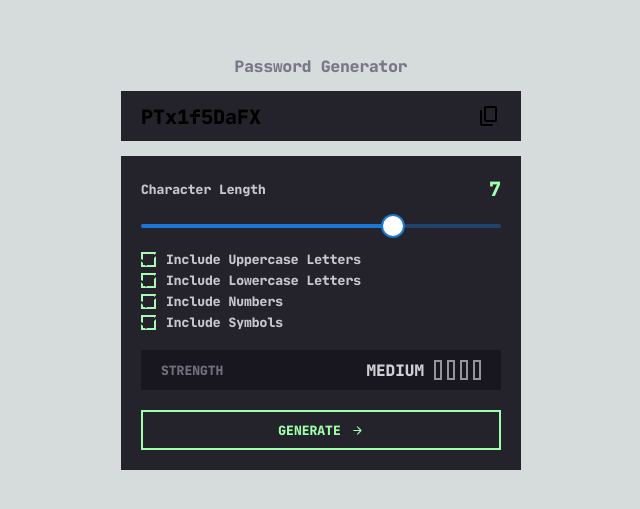
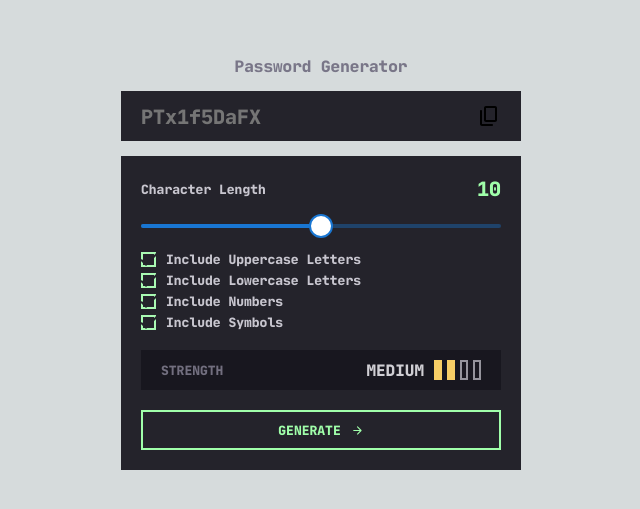
Before and after one commit to Mukesh-Sharma400/Password-Generator, a Next.js app: page / in a window 1280 px wide. Shown: the part 137-646 px from the top of the page, without its empty margins (319-959 px from the left). Built offline with nearby package versions, Linux system fonts and the light colour scheme.

Commit message:
Generating and Coping Password

```diff
--- a/src/app/page.js
+++ b/src/app/page.js
@@ -1,16 +1,21 @@
 "use client";
 
-import { useState } from "react";
 import styled from "styled-components";
+import { Tooltip } from "@mui/material";
+import { useRef, useState } from "react";
 import Slider from "@mui/material/Slider";
-import Rating from "@mui/material/Rating";
-import CropPortraitIcon from "@mui/icons-material/CropPortrait";
+import MuiAlert from "@mui/material/Alert";
+import Snackbar from "@mui/material/Snackbar";
+import CustomCheckbox from "./CustomCheckbox";
 import ContentCopyRoundedIcon from "@mui/icons-material/ContentCopyRounded";
 import ArrowForwardRoundedIcon from "@mui/icons-material/ArrowForwardRounded";
-import CustomCheckbox from "./CustomCheckbox";
 
 export default function Home() {
-  const [value, setValue] = useState(7);
+  const [password, setPassword] = useState("");
+  const [value, setValue] = useState(10);
+  const passwordRef = useRef(null);
+  const [snackbarOpen, setSnackbarOpen] = useState(false);
+  const [snackbarMessage, setSnackbarMessage] = useState("");
 
   const handleSliderChange = (event, newValue) => {
     setValue(newValue);
@@ -20,13 +25,56 @@ export default function Home() {
     console.log("Checkbox checked:", isChecked);
   };
 
+  function generateRandomPassword(length) {
+    const charset =
+      "abcdefghijklmnopqrstuvwxyzABCDEFGHIJKLMNOPQRSTUVWXYZ0123456789!@#$%^&*()_-+=";
+    let password = "";
+    for (let i = 0; i < length; i++) {
+      const randomIndex = Math.floor(Math.random() * charset.length);
+      password += charset.charAt(randomIndex);
+    }
+    return password;
+  }
+
+  const handleGeneratePassword = () => {
+    const newPassword = generateRandomPassword(value);
+    setPassword(newPassword);
+  };
+
+  const handleSnackbarOpen = (message) => {
+    setSnackbarMessage(message);
+    setSnackbarOpen(true);
+  };
+
+  const handleSnackbarClose = () => {
+    setSnackbarOpen(false);
+  };
+
+  const handleCopyPassword = () => {
+    if (passwordRef.current) {
+      passwordRef.current.select();
+      document.execCommand("copy");
+      window.getSelection().removeAllRanges();
+      handleSnackbarOpen("Password Copied to Clipboard!");
+    }
+  };
+
   return (
+    <>
       <DisplayWrapper>
         <ContentWrapper>
           <Heading>Password Generator</Heading>
           <PasswordWrapper>
-          <Password>PTx1f5DaFX</Password>
-          <CopyButton />
+            <Password
+              type="text"
+              value={password}
+              readOnly
+              ref={passwordRef}
+              placeholder="PTx1f5DaFX"
+            />
+            <Tooltip title="Click to Copy Password" placement="top">
+              <CopyButton onClick={handleCopyPassword} />
+            </Tooltip>
           </PasswordWrapper>
           <GeneratorWrapper>
             <CharLengthWrapper>
@@ -37,8 +85,8 @@ export default function Home() {
               value={typeof value === "number" ? value : 0}
               onChange={handleSliderChange}
               step={1}
-            min={0}
-            max={10}
+              min={5}
+              max={15}
             />
             <CheckboxWrapper>
               <CustomCheckbox
@@ -63,19 +111,35 @@ export default function Home() {
               <StrengthValue>
                 <StrengthValueText>Medium</StrengthValueText>
                 <StrengthValueBoxes>
-                <StrengthValueBox />
-                <StrengthValueBox />
-                <StrengthValueBox />
-                <StrengthValueBox />
+                  <StrengthValueBox filled={true} />
+                  <StrengthValueBox filled={true} />
+                  <StrengthValueBox filled={false} />
+                  <StrengthValueBox filled={false} />
                 </StrengthValueBoxes>
               </StrengthValue>
             </StrengthWrapper>
-          <GenerateButton>
+            <GenerateButton onClick={handleGeneratePassword}>
               Generate <RightArrow fontSize="inherit" />
             </GenerateButton>
           </GeneratorWrapper>
         </ContentWrapper>
       </DisplayWrapper>
+      <Snackbar
+        open={snackbarOpen}
+        autoHideDuration={2000} // Adjust the duration as needed
+        onClose={handleSnackbarClose}
+        anchorOrigin={{ vertical: "top", horizontal: "center" }}
+      >
+        <MuiAlert
+          elevation={6}
+          variant="filled"
+          severity="success"
+          onClose={handleSnackbarClose}
+        >
+          {snackbarMessage}
+        </MuiAlert>
+      </Snackbar>
+    </>
   );
 }
 
@@ -111,8 +175,13 @@ const PasswordWrapper = styled.div`
   padding: 20px;
 `;
 
-const Password = styled.p`
+const Password = styled.input`
   font-size: 20px;
+  outline: none;
+  border: none;
+  background: transparent;
+  width: 100%;
+  font-family: "JetBrains-Mono-Extra-Bold";
 `;
 
 const CopyButton = styled(ContentCopyRoundedIcon)`
@@ -192,13 +261,6 @@ const CheckboxWrapper = styled.div`
   color: #c8c6cf;
 `;
 
-const IncludeWrapper = styled.div`
-  display: flex;
-  align-items: center;
-  gap: 10px;
-  font-size: 13px;
-`;
-
 const StrengthWrapper = styled.div`
   display: flex;
   align-items: center;
@@ -235,17 +297,9 @@ const StrengthValueBoxes = styled.div`
 const StrengthValueBox = styled.div`
   height: 20px;
   width: 8px;
-  border: 2px solid #95949c;
+  border: 2px solid ${(props) => (props.filled ? "#f8ce65" : "#95949c")};
+  background-color: ${(props) => (props.filled ? "#f8ce65" : "transparent")};
 `;
-
-const StyledRating = styled(Rating)({
-  "& .MuiRating-iconEmpty": {
-    color: "#95949c",
-  },
-  "& .MuiRating-iconFilled": {
-    color: "#f8ce65",
-  },
-});
 
 const GenerateButton = styled.button`
   outline: none;
```
Also changed, not shown: src/app/layout.js (+7 -7 lines). Lines whose indentation alone changed are shown as unchanged.
